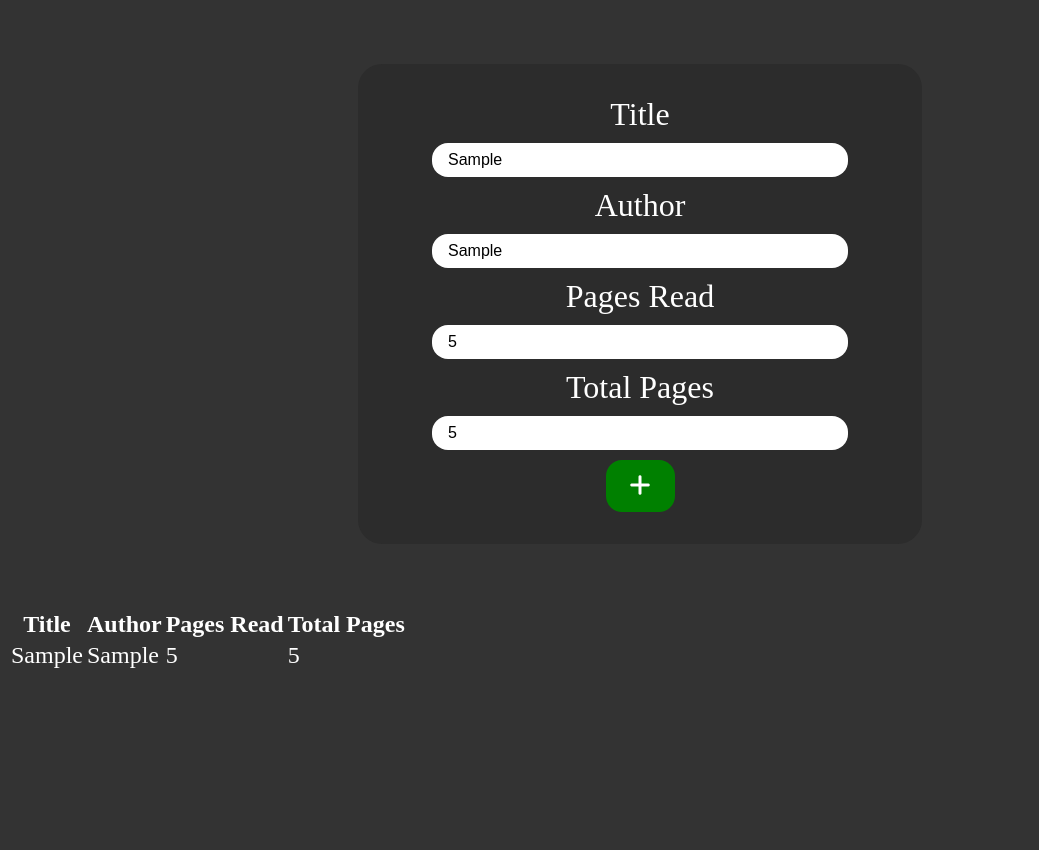
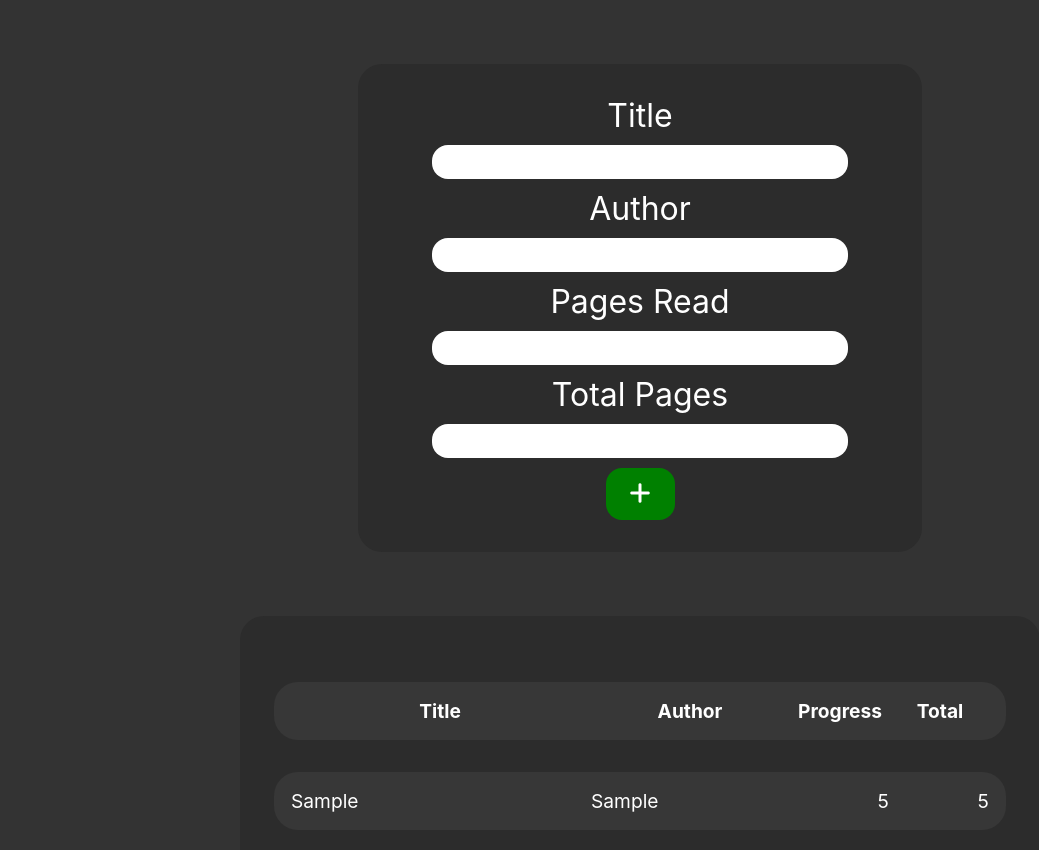
Before and after one commit to dukeofjukes/library-js, a plain HTML site: page index.html in a window 1280 px wide. Both pictures are taken after typing "Sample", "Sample", "5", "5" into the empty fields and a click on the button 640 px from the left and 486 px from the top of the page. Shown: the whole page, without its empty margins (0-1039 px from the left). Before the commit the page ends 800 px from the top, so only its background shows below. Drawn offline with nearby package versions, Linux system fonts and the light colour scheme; files that its build step writes are made by us from their sources.

Commit message:
Styled table card and set inputs to clear after adding book

```diff
--- a/app/sass/main.scss
+++ b/app/sass/main.scss
@@ -1,11 +1,14 @@
+$font-stack:-apple-system, BlinkMacSystemFont, 'Segoe UI', Roboto, Oxygen, Ubuntu, Cantarell, 'Open Sans', 'Helvetica Neue', sans-serif;
 $primary-color: rgb(51, 51, 51);
 $primary-text-color: white;
 $card-color: rgb(44, 44, 44);
+$entry-color: rgb(55, 55, 55);
 $required-field: red;
 $add-btn: green;
 $remove-btn: red;
 
 body {
+  font-family: $font-stack;
   background-color: $primary-color;
   color: $primary-text-color;
   font-size: 24px;
@@ -53,3 +56,32 @@ form {
     border-radius: 16px;
   }
 }
+
+@mixin entry-card {
+  background-color: $entry-color;
+  padding: 16px;
+  margin: 32px auto;
+  border-radius: 24px;
+}
+
+table {
+  @include card;
+  width: 800px;
+  font-size: 1.2rem;
+
+  tr {
+    @include entry-card;
+    display: grid;
+    grid-template-columns: 3fr 2fr 1fr 1fr;
+  }
+
+  tr.entry {
+    @include entry-card;
+    display: grid;
+    grid-template-columns: 3fr 2fr 1fr 1fr;
+
+    td.num {
+      text-align: right;
+    }
+  }
+}
--- a/index.html
+++ b/index.html
@@ -32,8 +32,8 @@
       <tr>
         <th>Title</th>
         <th>Author</th>
-        <th>Pages Read</th>
-        <th>Total Pages</th>
+        <th>Progress</th>
+        <th>Total</th>
       </tr>
     </table>
 
--- a/index.js
+++ b/index.js
@@ -52,15 +52,21 @@ formEl.addEventListener("submit", (e) => {
   );
 
   addBookToTable(newBook);
+
+  // clear inputs
+  formEl.querySelectorAll("input").forEach((i) => {
+    i.value = "";
+  });
 });
 
 function addBookToTable(book) {
   let row = tableEl.insertRow(-1);
+  row.classList.add("entry");
   row.innerHTML += `
     <td>${book.title}</td>
     <td>${book.author}</td>
-    <td>${book.progress}</td>
-    <td>${book.total}</td>
+    <td class="num">${book.progress}</td>
+    <td class="num">${book.total}</td>
   `;
   // TODO: add remove and edit btn
 }
```
